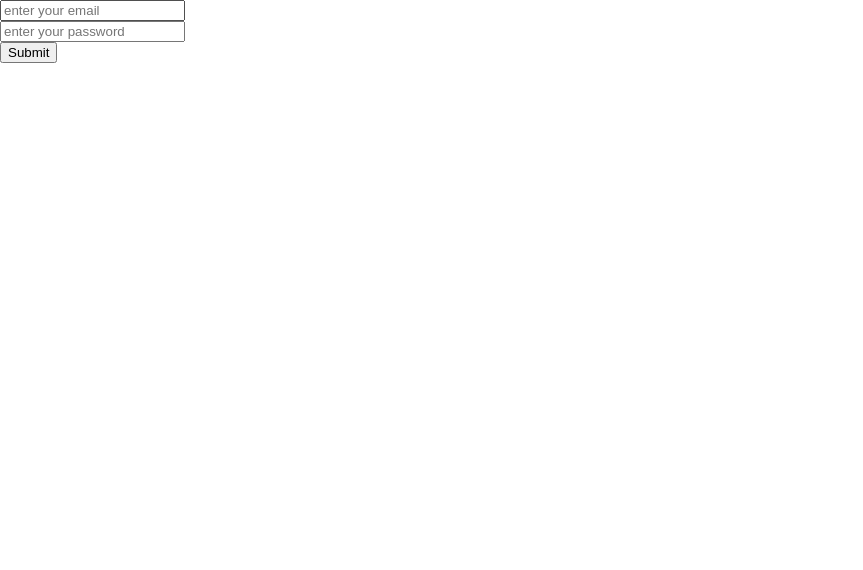
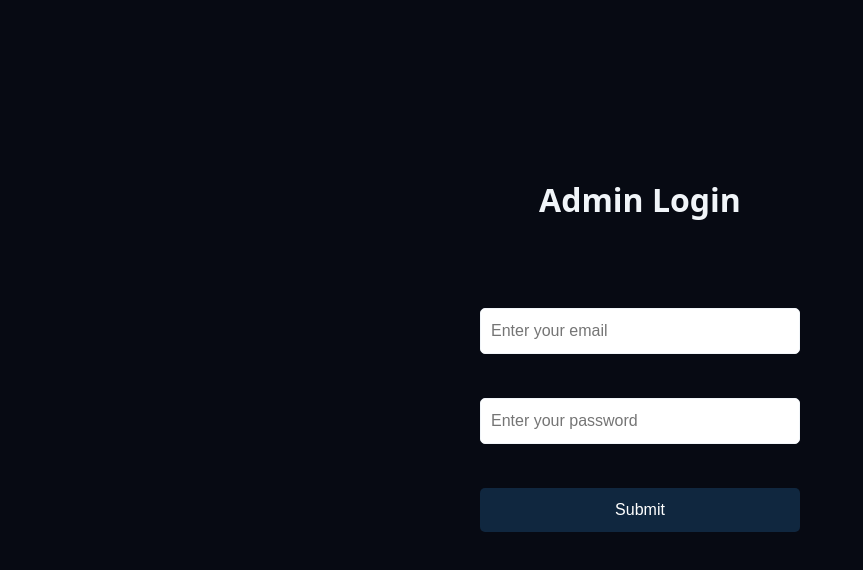
Before and after one commit to sanjayr-12/campus-maintenance, a React (Vite) app in the folder client/: page /login in a window 1280 px wide. Shown: the top 570 px of the page, without its empty margins (0-863 px from the left). Built offline with nearby package versions, Linux system fonts and the light colour scheme.

Commit message:
fixed some bugs and styled the login page

```diff
--- a/client/src/App.jsx
+++ b/client/src/App.jsx
@@ -1,6 +1,6 @@
 import { Route, Routes } from "react-router-dom";
 import AdminLogin from "./pages/Login/AdminLogin";
-import { ProtectedRoutes } from "./utils/ProtectedRoutes";
+// import { ProtectedRoutes } from "./utils/ProtectedRoutes";
 import { Dashboard } from "./pages/dashboard/Dashboard";
 import Verify from "./utils/Verify";
 
@@ -13,11 +13,11 @@ function App() {
     <div>
       <Routes>
         <Route path="/login" element={<AdminLogin />} />
-        <Route element={<ProtectedRoutes />}>
+        {/* <Route element={<ProtectedRoutes />}> */}
           <Route element={<Verify />}>
             <Route path="/dashboard" element={<Dashboard />} />
           </Route>
-        </Route>
+        {/* </Route> */}
       </Routes>
     </div>
   );
--- a/client/src/index.css
+++ b/client/src/index.css
@@ -1,12 +1,18 @@
-body{
-  padding: 0;
-  margin: 0;
-  box-sizing: border-box;
-  width: 100vw;
-  height: 100vh;
+:root{
+  --clr-dark: #070a13;
+  --clr-light: #f1f5f9;
 }
 
-#root{
-  height: 100%;
-  width: 100%;
+*{
+    margin: 0;
+    line-height: calc(1em + 0.5rem);
+    box-sizing: border-box;
 }
+html{
+    scroll-behavior: smooth;
+}
+body{
+     font-family: "Noto Sans", sans-serif;
+     background-color: var(--clr-dark);
+     color: var(--clr-light);
+}
--- a/client/src/pages/Login/AdminLogin.jsx
+++ b/client/src/pages/Login/AdminLogin.jsx
@@ -25,6 +25,7 @@ const AdminLogin = () => {
       user({
         name: response.data.name,
         email: response.data.email,
+        admin:response.data.isAdmin
       });
       navigate("/dashboard");
       console.log(response.data);
@@ -37,18 +38,21 @@ const AdminLogin = () => {
   };
 
   return (
-    <form onSubmit={handleSubmit}>
-      <input type="email" name="email" placeholder="enter your email" />
+    <div className="form-main-container">
+      <h1>Admin Login</h1>
+      <form onSubmit={handleSubmit} className="form-container">
+        <input type="email" name="email" placeholder="Enter your email" />
         <br />
         <input
           type="password"
           name="password"
-        placeholder="enter your password"
+          placeholder="Enter your password"
         />
         <br />
         <input type="submit" disabled={dis} />
         <Toaster />
       </form>
+    </div>
   );
 };
 
--- a/client/src/pages/Login/admin.login.css
+++ b/client/src/pages/Login/admin.login.css
@@ -0,0 +1,118 @@
+.form-main-container {
+  width: 100vw;
+  height: 100vh;
+  display: flex;
+  justify-content: center;
+  align-items: center;
+  flex-direction: column;
+
+}
+
+.form-container {
+  width: 50%;
+  height: 50%;
+  background-color: var(--clr-dark);
+  display: flex;
+  flex-direction: column;
+  align-items: center;
+  justify-content: center;
+}
+
+.form-container input {
+  width: 50%;
+  padding: 10px;
+  margin: 10px 0;
+  border: 1px solid #f1f5f9;
+  border-radius: 5px;
+  font-size: 16px;
+}
+
+.form-container input[type="submit"] {
+  background-color: #10273f;
+  color: white;
+  cursor: pointer;
+  transition: background-color 0.3s;
+  border: none;
+  transition: opacity 2s;
+}
+
+.form-container input[type="submit"]:hover {
+  background-color: #042a53;
+  opacity: 0.6;
+}
+
+@media (max-width:425px){
+    .form-container{
+        width: 150px;
+    }
+    .form-container input{
+        width: 70%;
+    }
+}
+
+@media (max-width: 768px) {
+  .form-container {
+    width: 90%;
+  }
+
+  .form-container input{
+    width: 70%;
+  }
+}
+/*
+@media(width:1024px){
+    .form-container{
+        width: 60%;
+    }
+    .form-container input{
+        padding: 20px;
+    }
+} */
+
+@media(max-width:1024px) and (min-width:768px){
+
+    .form-container{
+        width: 60%;
+
+    }
+    .form-container input{
+        padding: 10px;
+    }
+
+    /* .form-container input::placeholder{
+        font-size: larger;
+        font-weight: 800;
+        opacity: 1;
+    } */
+}
+
+/* @media(width:1024px){
+    .form-container{
+        height: 40%;
+    }
+} */
+
+@media(min-width:1440px){
+    .form-container{
+        width: 50%;
+        height: 50%;
+        padding: 20px;
+    }
+
+    /* .form-container input{
+        padding: 15px;
+    }
+
+    .form-main-container h1{
+        font-size:2.8rem;
+    }
+
+    .form-container input::placeholder{
+        font-size: 1.6rem;
+    }
+
+    .form-container input[type="submit"]{
+        font-size: 1.5rem;
+        letter-spacing: 2px;
+    } */
+}
--- a/client/src/store/zustand.js
+++ b/client/src/store/zustand.js
@@ -4,7 +4,7 @@ const useStore = create((set) => ({
     user: localStorage.getItem('user') ? JSON.parse(localStorage.getItem('user')) : null,
     setUser: (newUser) => {
         set({ user: newUser })
-        localStorage.setItem('user', JSON.stringify(newUser))
+        // localStorage.setItem('user', JSON.stringify(newUser))
     }
 }))
 
--- a/client/src/utils/verify.jsx
+++ b/client/src/utils/verify.jsx
@@ -1,43 +1,44 @@
-import { useEffect } from "react"
-import useStore from "../store/zustand"
-import axios from "axios"
-import { useNavigate, Outlet } from "react-router-dom"
+import { useEffect } from "react";
+import useStore from "../store/zustand";
+import axios from "axios";
+import { useNavigate, Outlet } from "react-router-dom";
 import toast, { Toaster } from "react-hot-toast";
 
 const Verify = () => {
-    const user = useStore((state) => state.user)
-    const navigate = useNavigate()
+  const user = useStore((state) => state.user);
+  const navigate = useNavigate();
   useEffect(() => {
     async function verify() {
       try {
-                    const response = await axios.get("/api/admin/verify", { withCredentials: true })
+        const response = await axios.get("/api/admin/verify", {
+          withCredentials: true,
+        });
         if (response.status === 200) {
-                        localStorage.setItem("user", JSON.stringify({
+          localStorage.setItem(
+            "user",
+            JSON.stringify({
               name: response.data.name,
-                            email:response.data.email
-                        }))
+            })
+          );
         }
         toast.success("verified");
-                    navigate("/dashboard")
-
+        navigate("/dashboard");
       } catch (error) {
         console.log(error);
-                    localStorage.removeItem("user")
-                    navigate("/login")
-                    toast.error("verification fails")
+        toast.error("verification fails");
+        localStorage.removeItem("user");
+        navigate("/login");
       }
     }
-
-        verify()
-    }, [navigate, user])
-
+    verify();
+  }, [navigate, user]);
 
   return (
     <>
-            <Toaster/>
+      <Toaster />
       <Outlet />;
     </>
   );
-}
+};
 
-export default Verify
+export default Verify;
```
Lines whose indentation alone changed are shown as unchanged.
